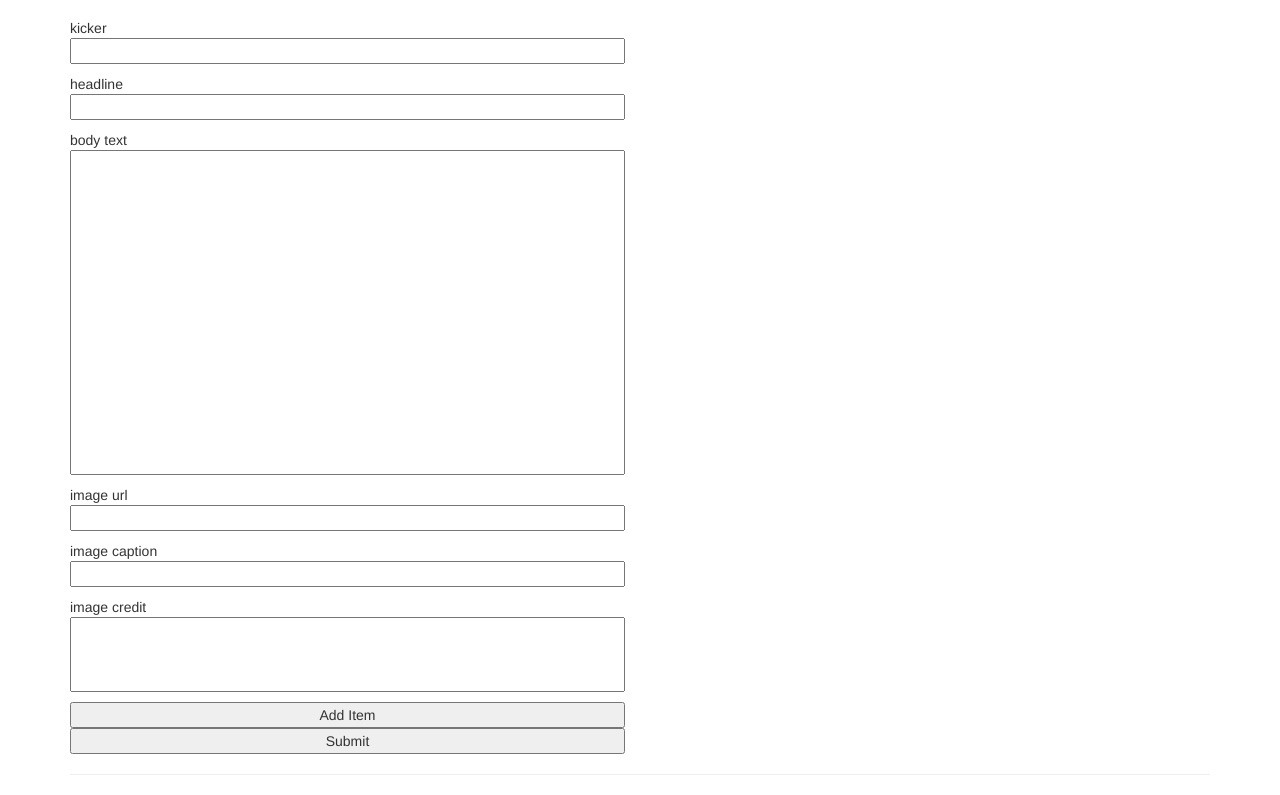
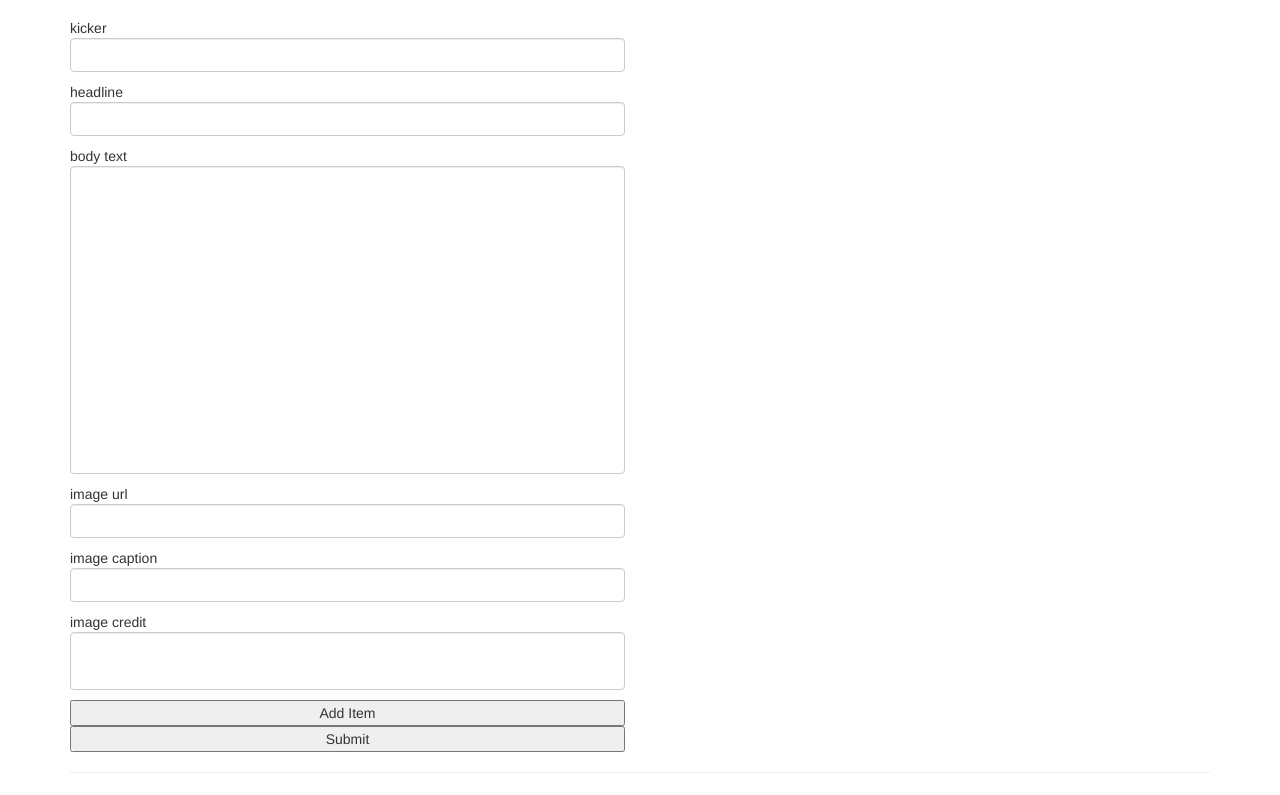
Before and after one commit to cmcenaney/listbuilder, a plain HTML site: page index.html in a window 1280 px wide. Shown: the part 54-849 px from the top of the page. Drawn offline with nearby package versions, Linux system fonts and the light colour scheme.

Commit message:
beautify forms

```diff
--- a/index.html
+++ b/index.html
@@ -29,14 +29,15 @@
     </div>
     <div class="container">
       <div class="row">
-        <div class="col-md-6 form_section">
+        <div class="col-md-6 form_section ">
+
           <form name="myform" action="" method="GET">
-            <p>kicker <input TYPE="text" name="kicker" value="" class="kicker_form_box"></p>
-            <p>headline <input TYPE="text" name="headline" value="" class="headline_form_box"></p>
-            <p>body text <input type="text" name="body_text" value="" class="body_form_box"></p>
-            <p>image url <input TYPE="text" name="img_url" value="" class="img_form_box"></p>
-            <p>image caption <input TYPE="text" name="img_caption" value=""></p>
-            <p>image credit <input TYPE="text" name="img_credit" value="" class="imgcredit_form_box"></p>
+            <p>kicker <input TYPE="text" name="kicker" value="" class="kicker_form_box form-control"></p>
+            <p>headline <input TYPE="text" name="headline" value="" class="headline_form_box form-control"></p>
+            <p>body text <input type="text" name="body_text" value="" class="body_form_box form-control"></p>
+            <p>image url <input TYPE="text" name="img_url" value="" class="img_form_box form-control"></p>
+            <p>image caption <input TYPE="text" name="img_caption" value="" class="form-control"></p>
+            <p>image credit <input TYPE="text" name="img_credit" value="" class="imgcredit_form_box form-control"></p>
             <INPUT type="button" name="button" value="Add Item" onClick="newItem(this.form)">
             <INPUT type="button" name="button" value="Submit" onClick="testResults(this.form)">
           </form>
```
